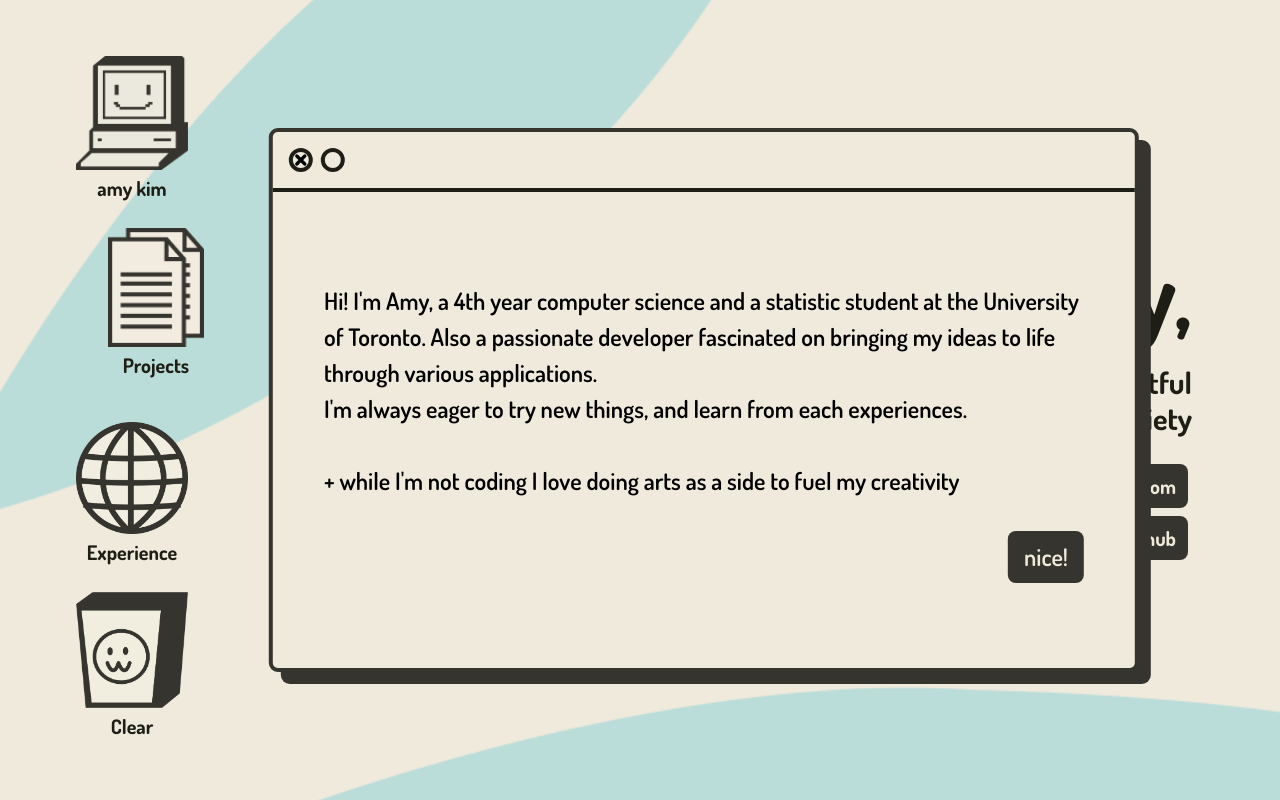
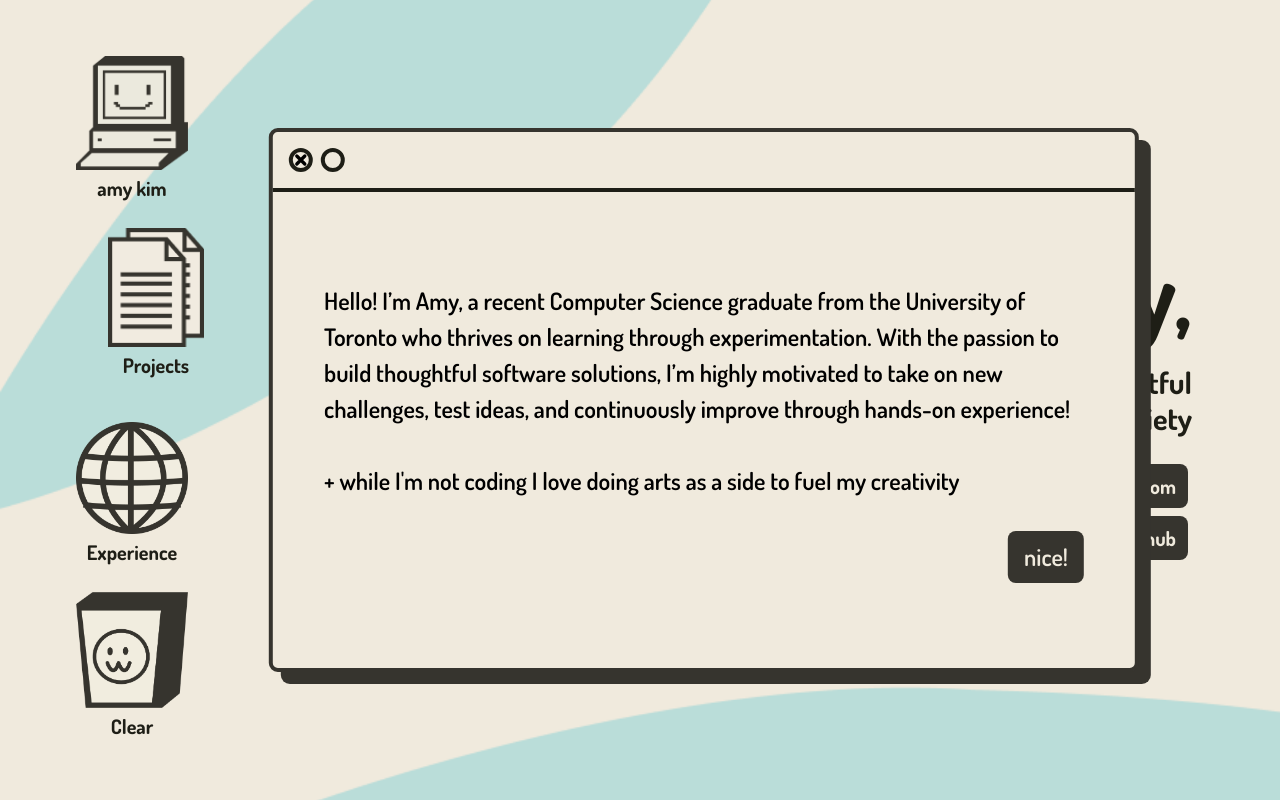
Before and after one commit to kimmy190/kimmy190, a Next.js app: page / in a window 1280 px wide. Both pictures are taken after a click on the element "amy kim". Built offline with nearby package versions, Linux system fonts and the light colour scheme.

Commit message:
Revise About section content for clarity and updates
Updated the About section to reflect recent changes in education and interests.

```diff
--- a/src/components/About.jsx
+++ b/src/components/About.jsx
@@ -20,8 +20,7 @@ const About = ({ onClose }) => {
             {/* content under the upper bar */}
                 <div className="justify-center modal-content">
                 {/* <h2 className='font-bold'>About me!</h2> */}
-                <p className="modal-writing">Hi! I&apos;m Amy, a 4th year computer science and a statistic student at the University of Toronto. Also a passionate developer fascinated on bringing my ideas to life through various applications.
-                <br/>I&apos;m always eager to try new things, and learn from each experiences.
+                <p className="modal-writing">Hello! I’m Amy, a recent Computer Science graduate from the University of Toronto who thrives on learning through experimentation. With the passion to build thoughtful software solutions, I’m highly motivated to take on new challenges, test ideas, and continuously improve through hands-on experience!
                 <br/><br/>
                 + while I'm not coding I love doing arts as a side to fuel my creativity
 
```
